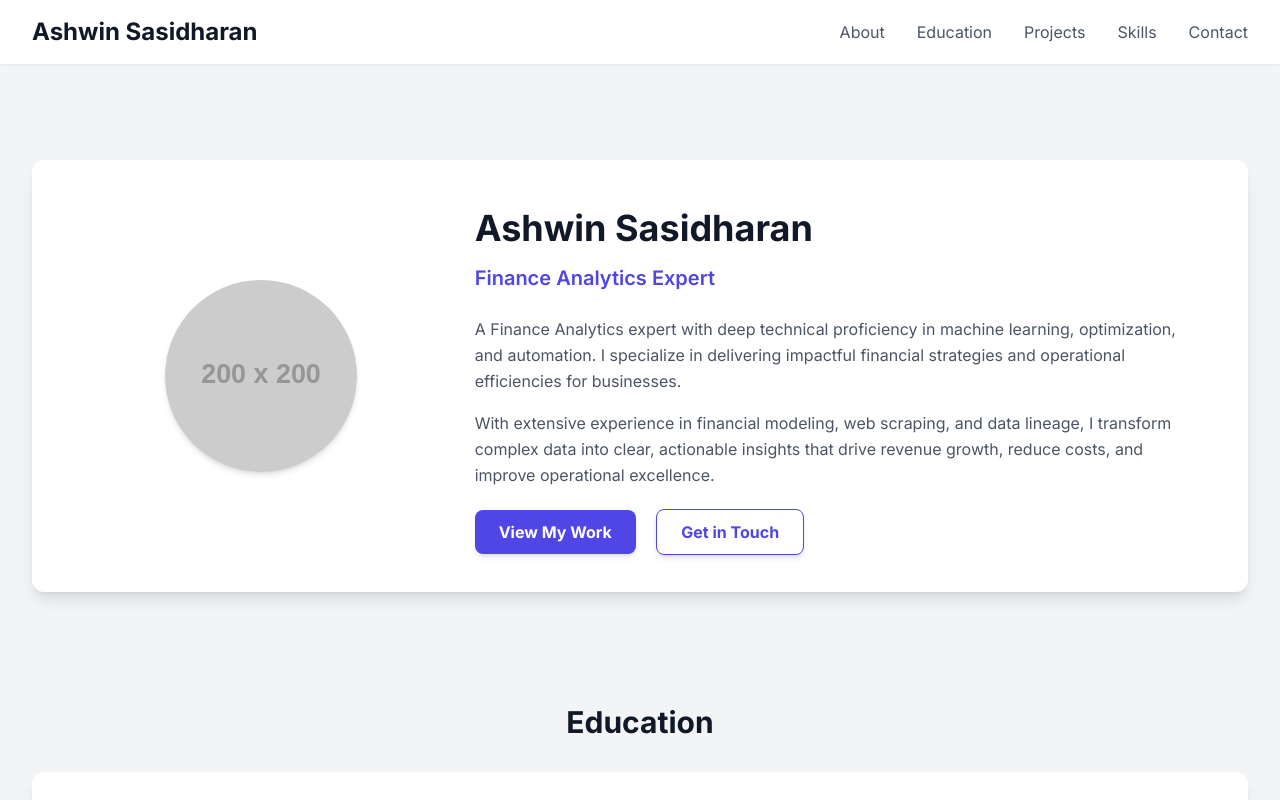
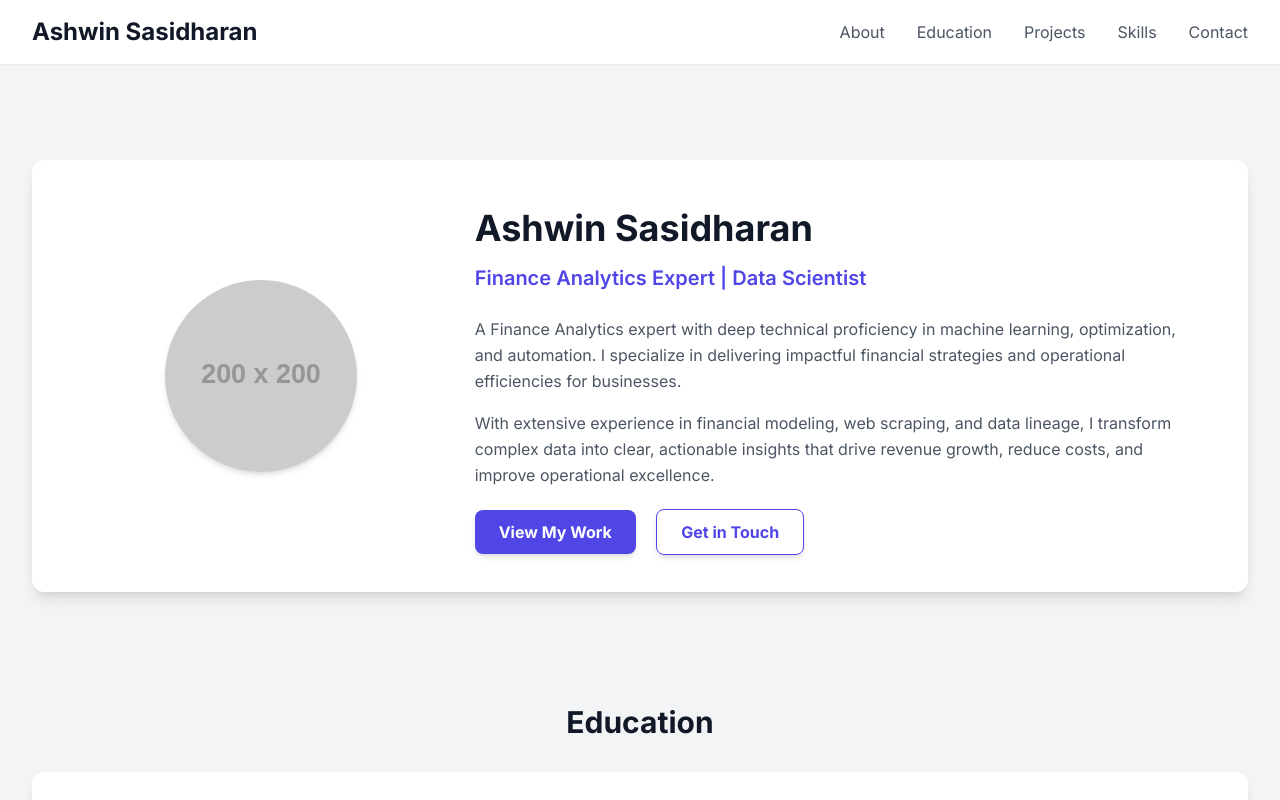
Before and after one commit to ash321win/ash321win.github.io, a plain HTML site: page index.html in a window 1280 px wide. Shown: the top 800 px of the page. Drawn offline with nearby package versions, Linux system fonts and the light colour scheme; placeholder pictures from the web are drawn by us.

Commit message:
Update index.html

```diff
--- a/index.html
+++ b/index.html
@@ -67,7 +67,7 @@
                 </div>
                 <div class="md:w-2/3 text-center md:text-left">
                     <h1 class="text-4xl font-extrabold text-gray-900 mb-4">Ashwin Sasidharan</h1>
-                    <p class="text-xl text-indigo-600 font-semibold mb-6">Finance Analytics Expert</p>
+                    <p class="text-xl text-indigo-600 font-semibold mb-6">Finance Analytics Expert | Data Scientist</p>
                     <p class="text-gray-600 leading-relaxed mb-4">
                         A Finance Analytics expert with deep technical proficiency in machine learning, optimization, and automation. I specialize in delivering impactful financial strategies and operational efficiencies for businesses.
                     </p>
```
